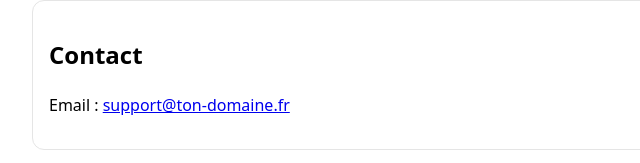
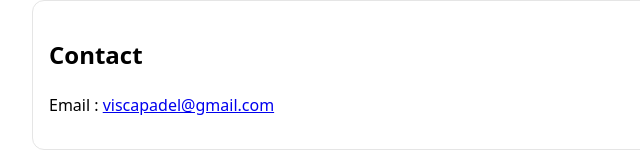
Before and after one commit to fabienfoures/visca-padel-support, a plain HTML site: page index.html in a window 1280 px wide. Shown: the part 149-312 px from the top of the page, 208-848 px from the left. Drawn offline with Linux system fonts and the light colour scheme.

Commit message:
Update index.html

```diff
--- a/index.html
+++ b/index.html
@@ -16,7 +16,7 @@
 
   <div class="box">
     <h2>Contact</h2>
-    <p>Email : <a href="mailto:viscapadel@gmail.com">support@ton-domaine.fr</a> </p>
+    <p>Email : <a href="mailto:viscapadel@gmail.com">viscapadel@gmail.com</a></p>
   </div>
 
   <div class="box">
```
